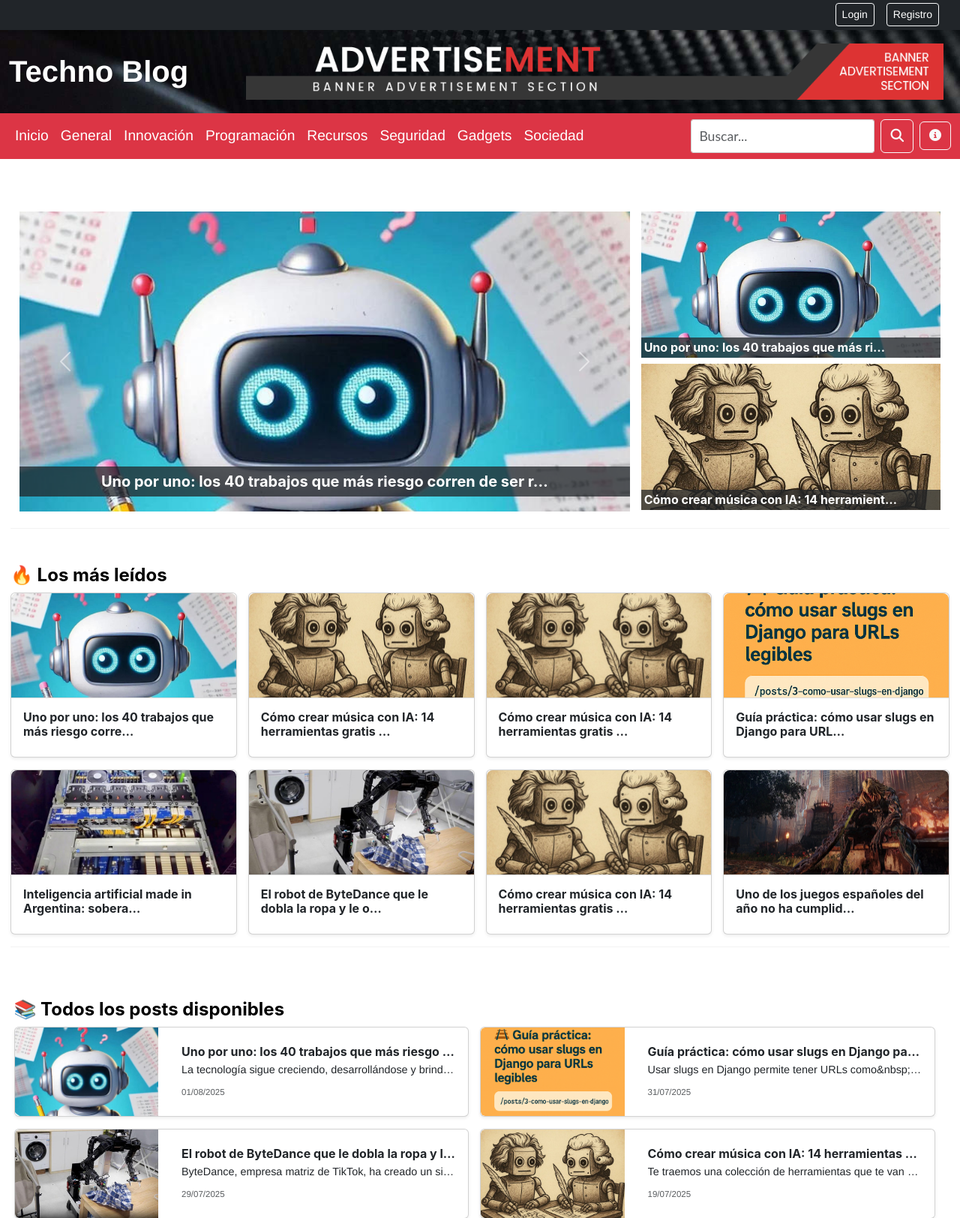
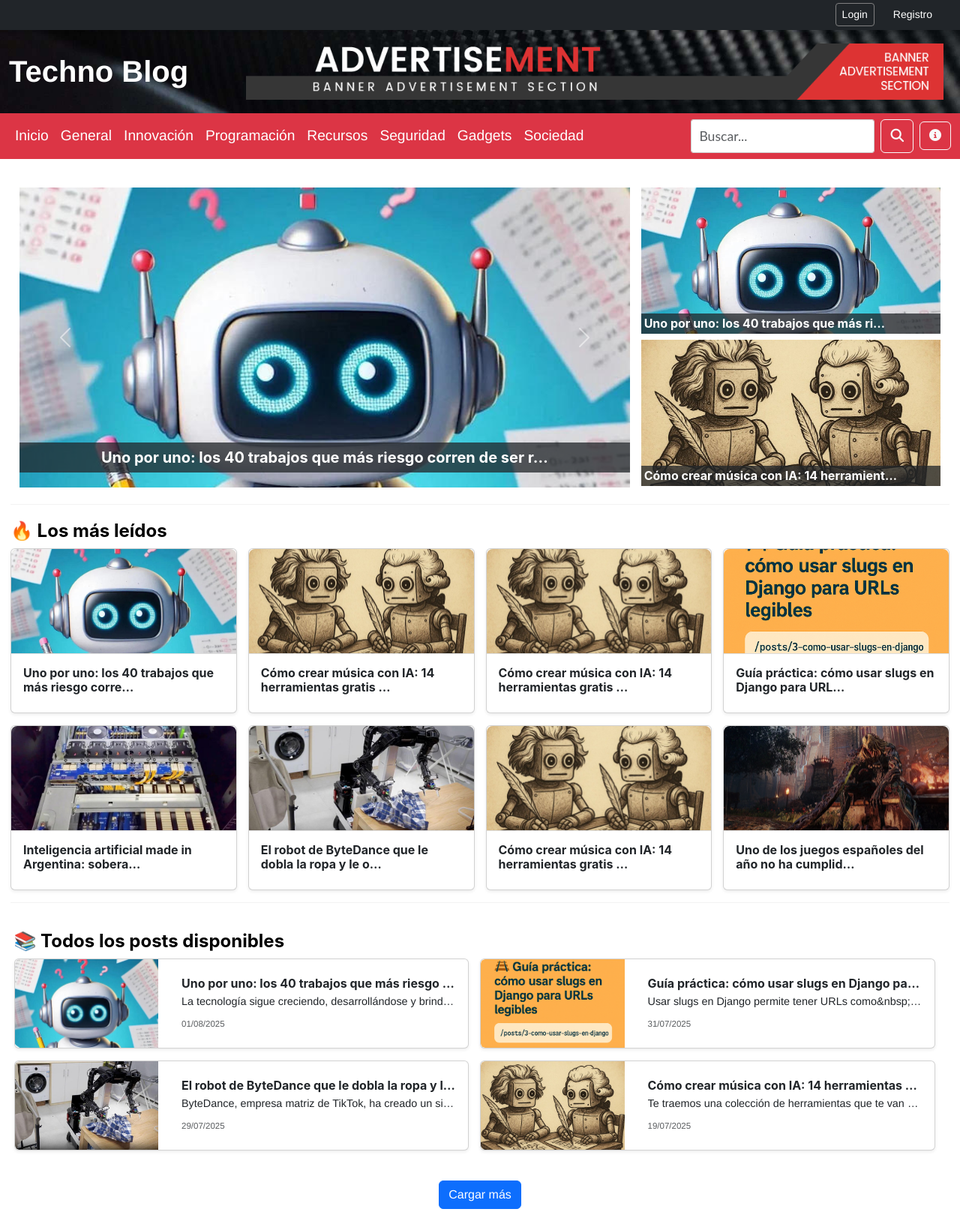
Before and after one commit to CHardy21/TF-Django, a Django app: page / in a window 1280 px wide. Shown: the top 1624 px of the page at 75% size. Run offline with Django 5.2, Linux system fonts and the light colour scheme; data comes from the database, SQL or seed files in the repository; both versions use the stored data as it was after the commit.

Commit message:
2025-08-06 21:00

```diff
--- a/static/css/my-style.css
+++ b/static/css/my-style.css
@@ -20,10 +20,23 @@ body {
   /* Opcional: elimina el subrayado */
 }
 
-.top-user-bar a:hover {
-  color: #f0f0f0;
-  /* Opcional: color más claro al pasar el mouse */
+.top-user-bar a.login{
+  border: 1px solid grey;
 }
+/* Hover para el botón Login */
+.btn-outline-light.login:hover {
+  background-color: var(--bs-primary);
+  color: #fff;
+  border-color: var(--bs-primary);
+}
+
+/* Hover para el botón Registro */
+.registro-hover:hover {
+  background-color: transparent;
+  color: #fff;
+  border: 1px solid #f8f9fa; /* color de btn-outline-light */
+}
+
 
 
 .site-header {
--- a/templates/about.html
+++ b/templates/about.html
@@ -4,7 +4,7 @@
   <div class="row justify-content-center">
     <div class="col-lg-10">
       <div class="card shadow-sm border-0">
-        <div class="card-body p-4">
+        <div class="card-body p-4 fs-5">
           <h1 class="mb-4 text-center">Sobre el Proyecto</h1>
 
           <p><strong>Techno Blog</strong> es una plataforma web desarrollada como trabajo final del <em>Informatorio 2025</em>. Construida con el framework <strong>Django</strong>, esta aplicación tipo blog ofrece una solución completa para la publicación, gestión y exploración de artículos, con un enfoque escalable y modular.</p>
@@ -18,7 +18,7 @@
           </div>
 
           <div class="collapse" id="consignasCollapse">
-            <div class="card card-body bg-secondary border-0 text-white p-5">
+            <div class="card card-body bg-secondary border-0 text-white p-5 fs-6">
               <h5 class="mb-3 text-white">Consignas del Trabajo Final - Informatorio 2025</h5>
 
               <h6>1. Sistema de Autenticación y Perfiles</h6>
--- a/templates/base.html
+++ b/templates/base.html
@@ -60,8 +60,8 @@
             <button type="submit" class="btn btn-sm btn-danger" title="Cerrar sesión"><i class="fas fa-sign-out-alt"></i></button>
           </form>
         {% else %}
-          <a href="{% url 'user:login' %}" class="btn btn-sm btn-outline-light">Login</a>
-          <a href="{% url 'user:register' %}" class="btn btn-sm btn-outline-light">Registro</a>
+          <a href="{% url 'user:login' %}" class="btn btn-sm btn-outline-light login">Login</a>
+          <a href="{% url 'user:register' %}" class="btn btn-sm btn-outline-none registro-hover">Registro</a>
         {% endif %}
       </div>
     </div>
--- a/templates/home.html
+++ b/templates/home.html
@@ -13,7 +13,7 @@
   <hr />
 
   <div id="post-container" class="row">
-    <h4 class="mt-5">📚 Todos los posts disponibles</h4>
+    <h4 class="mt-3">📚 Todos los posts disponibles</h4>
 
     {% include 'partials/list_posts.html' with todos_los_posts=primeros_posts %}
   </div>
--- a/templates/partials/hero_posts.html
+++ b/templates/partials/hero_posts.html
@@ -1,4 +1,4 @@
-<div class="hero-posts-section container-fluid mt-5 pt-2 ">
+<div class="hero-posts-section container-fluid mt-3 pt-2 ">
   <div class="row g-3">
     <!-- Carrusel principal (70%) -->
     <div class="col-12 col-lg-8">
--- a/templates/partials/most_read_posts.html
+++ b/templates/partials/most_read_posts.html
@@ -1,4 +1,4 @@
-<h4 class="mt-5">🔥 Los más leídos</h4>
+<h4 class="mt-3">🔥 Los más leídos</h4>
 <div class="row g-3 most-read-posts">
   {% for post in posts_mas_leidos %}
     <div class="col-12 col-sm-6 col-md-4 col-lg-3">
--- a/templates/posts/categoria_show.html
+++ b/templates/posts/categoria_show.html
@@ -31,7 +31,7 @@
                 <p class="mt-3 mb-0 text-muted">
                   <i class="fas fa-user me-1"></i> {{ post.autor.username|default:'anónimo' }}
                   &nbsp;&nbsp;
-                  <i class="fas fa-calendar-alt me-1"></i> {{ post.fecha_creacion|date:'d M Y' }}
+                  <i class="fas fa-calendar-alt me-1"></i> {{ post.publicado|date:'d/m/Y' }}
                 </p>
               </div>
             </div>
--- a/templates/posts/posts_show_all.html
+++ b/templates/posts/posts_show_all.html
@@ -29,7 +29,7 @@
                 <p class="mt-3 mb-0 text-muted">
                   <i class="fas fa-user me-1"></i> {{ post.autor.username|default:'anónimo' }}
                   &nbsp;&nbsp;
-                  <i class="fas fa-calendar-alt me-1"></i> {{ post.fecha_creacion|date:'d M Y' }}
+                  <i class="fas fa-calendar-alt me-1"></i> {{ post.publicado|date:'d/m/Y' }}
                 </p>
               </div>
             </div>
```
Also changed, not shown: config/mydb.sqlite3.
